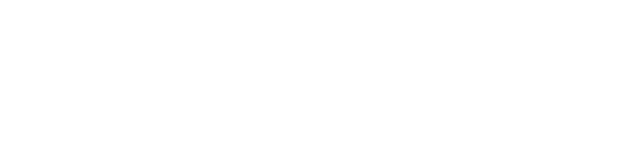
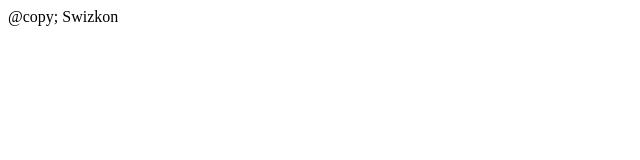
Before and after one commit to swizkon/misc, a website: page index.html in a window 1280 px wide. Shown: the whole page, without its empty margins (0-640 px from the left). Drawn offline with Linux system fonts and the light colour scheme.

Commit message:
Init npm

```diff
--- a/index.html
+++ b/index.html
@@ -8,5 +8,12 @@
 <body>
 
 
+<footer>
+    <div class="footer">
+        <div class="container">
+            @copy; Swizkon
+        </div>
+    </div>
+</footer>
 </body>
 </html>
```
Also changed, not shown: package.json (added, +19 -0 lines).
